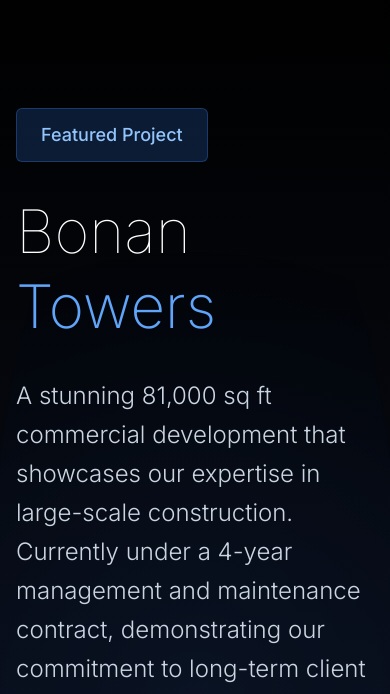
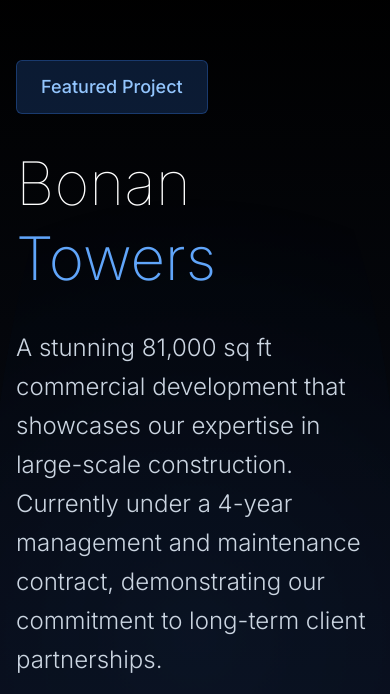
Before and after one commit to aTrapDeer/jasonleonard-construction, a Next.js app: page / in a window 390 px wide. Shown: the part 3870-4564 px from the top of the page. Built offline with nearby package versions, Linux system fonts and the light colour scheme.

Commit message:
mobile styling spacing homepage

```diff
--- a/app/page.tsx
+++ b/app/page.tsx
@@ -295,10 +295,10 @@ export default function HomePage() {
       </section>
 
       {/* Featured Project - Cinematic Reveal */}
-      <section ref={projectRef} className="py-32 bg-gradient-to-b from-black to-slate-900 relative overflow-hidden">
+      <section ref={projectRef} className="py-20 md:py-32 bg-gradient-to-b from-black to-slate-900 relative overflow-hidden">
         <div className="container mx-auto px-4">
           <div className="zoom-animate max-w-7xl mx-auto">
-            <div className="grid lg:grid-cols-2 gap-16 items-center">
+            <div className="grid lg:grid-cols-2 gap-10 md:gap-16 items-center">
               <div className="space-y-8">
                 <Badge className="bg-blue-500/20 text-blue-300 border-blue-500/30 px-6 py-3 text-lg backdrop-blur-sm">
                   Featured Project
@@ -352,7 +352,7 @@ export default function HomePage() {
       </section>
 
       {/* Testimonial - Floating Quote */}
-      <section ref={testimonialRef} className="py-32 bg-gradient-to-b from-slate-900 to-black relative overflow-hidden">
+      <section ref={testimonialRef} className="pt-12 pb-24 md:py-32 bg-gradient-to-b from-slate-900 to-black relative overflow-hidden">
         <div className="container mx-auto px-4">
           <div className="zoom-animate max-w-6xl mx-auto text-center">
             <div className="relative">
```
